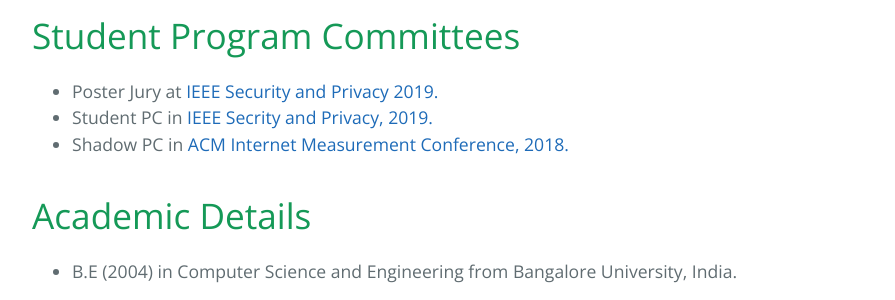
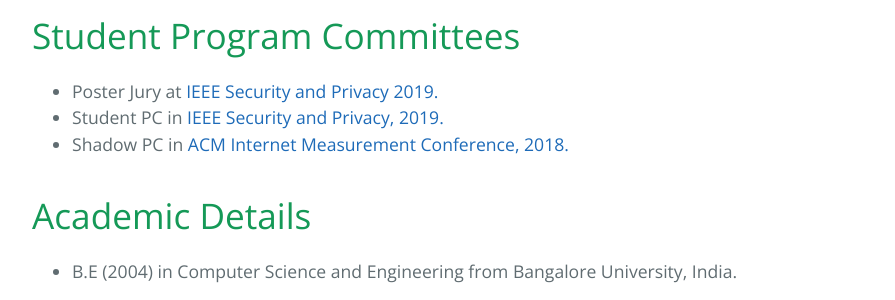
Before and after one commit to sareenakp/sareenakp_older_wedbite, a Jekyll site: the page built from index.md, in a window 1280 px wide and 900 px high, scrolled down 1771 px. Shown: the part 226-526 px from the top of the window, without its empty margins (192-1087 px from the left). Built offline with Jekyll 4.4.1, drawn with Linux system fonts in a browser that asks for light colours; our own code applies the rules of GitHub Pages for plain Markdown files.

Commit message:
Update index.md

```diff
--- a/index.md
+++ b/index.md
@@ -32,7 +32,7 @@ I am a Ph.D. (Integrated MS and Ph.D.) scholar in the Department of Computer Sci
 
 # Awards
 
-* [Won 1st place in Embedded Security Challenge in Cyber Security Awareness Week, 2017.](https://csaw.engineering.nyu.edu/csaw17-winners#ESC)
+* [Won 1st place in Embedded Security Challenge in Cyber Security Awareness Week, 2017.](https://csaw.engineering.nyu.edu/archive/csaw17/embedded-security-challenge-winners-finalists)
 
 # Technical Skills
 
@@ -47,7 +47,7 @@ I am a Ph.D. (Integrated MS and Ph.D.) scholar in the Department of Computer Sci
 # Student Program Committees
 
 * Poster Jury at [IEEE Security and Privacy 2019.](https://www.ieee-security.org/TC/SP2019/cfposters.html)
-* Student PC in [IEEE Secrity and Privacy, 2019.](https://www.ieee-security.org/TC/SP2019/studentpc.html)
+* Student PC in [IEEE Security and Privacy, 2019.](https://www.ieee-security.org/TC/SP2019/studentpc.html)
 * Shadow PC in [ACM Internet Measurement Conference, 2018.](https://conferences.sigcomm.org/imc/2018/shadow/)
 
 
```
